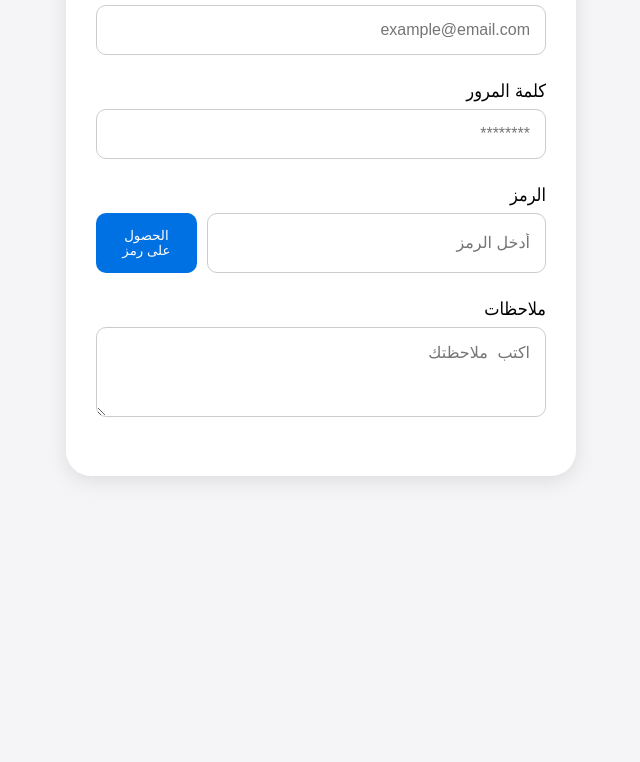
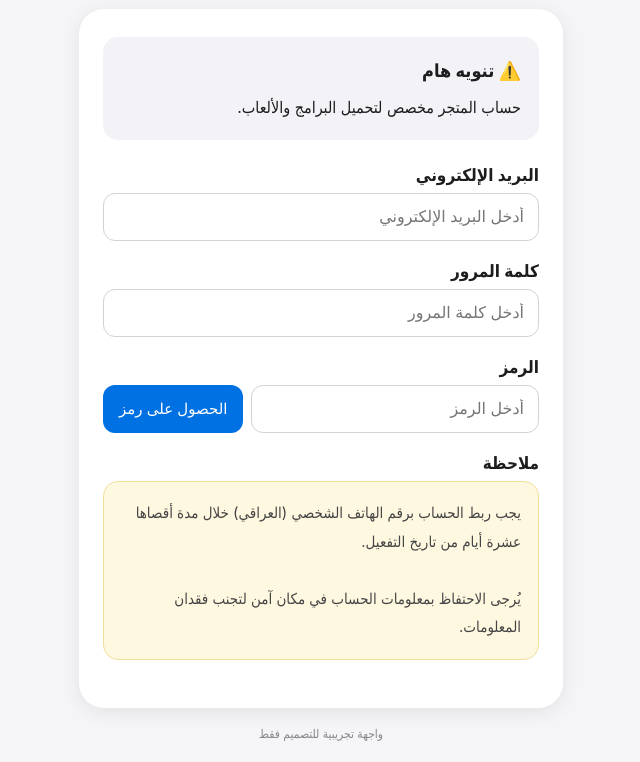
Before and after one commit to gigtilqp2026-debug/-SearchNow, a plain HTML site: page index.html in a window 1280 px wide. Shown: the part 192-954 px from the top of the page, without its empty margins (319-959 px from the left). Before the commit the page ends 800 px from the top, so only its background shows below. Drawn offline with Linux system fonts and the light colour scheme.

Commit message:
Update index.html

```diff
--- a/index.html
+++ b/index.html
@@ -3,107 +3,189 @@
 <head>
 <meta charset="UTF-8">
 <meta name="viewport" content="width=device-width, initial-scale=1.0">
-<title>نموذج تجريبي</title>
+
+<title>حساب المتجر</title>
 
 <style>
-body{
-    background:#f5f5f7;
-    font-family:Tahoma, Arial;
-    margin:0;
-    padding:20px;
+*{
+    box-sizing:border-box;
 }
 
-.container{
-    max-width:450px;
-    margin:auto;
-    background:#fff;
-    border-radius:25px;
-    padding:30px;
-    box-shadow:0 5px 20px rgba(0,0,0,0.1);
+body{
+    margin:0;
+    background:#f5f5f7;
+    font-family:-apple-system,BlinkMacSystemFont,"Segoe UI",Tahoma,Arial,sans-serif;
+    color:#1d1d1f;
+}
+
+.page{
+    max-width:520px;
+    margin:35px auto;
+    padding:18px;
+}
+
+.logo{
+    text-align:center;
+    font-size:42px;
+    margin-bottom:8px;
 }
 
 h1{
     text-align:center;
-    margin-bottom:10px;
+    font-size:30px;
+    margin:5px 0 8px;
+    font-weight:700;
 }
 
-.sub{
+.subtitle{
     text-align:center;
-    color:#666;
-    margin-bottom:30px;
+    color:#6e6e73;
+    font-size:16px;
+    margin-bottom:25px;
+}
+
+.card{
+    background:white;
+    border-radius:25px;
+    padding:28px 24px;
+    box-shadow:0 4px 20px rgba(0,0,0,.08);
+}
+
+.notice{
+    background:#f2f2f7;
+    border-radius:15px;
+    padding:18px;
+    margin-bottom:25px;
+    line-height:1.8;
+}
+
+.notice-title{
+    font-weight:700;
+    font-size:18px;
+    margin-bottom:6px;
 }
 
 .group{
-    margin-bottom:25px;
+    margin-bottom:20px;
 }
 
 label{
     display:block;
+    font-size:17px;
+    font-weight:600;
     margin-bottom:8px;
-    font-size:18px;
 }
 
 input, textarea{
     width:100%;
-    padding:15px;
-    border:1px solid #ccc;
-    border-radius:10px;
+    border:1px solid #d2d2d7;
+    border-radius:12px;
+    padding:14px;
     font-size:16px;
-    box-sizing:border-box;
+    outline:none;
+    background:#fff;
 }
 
-textarea{
-    height:90px;
+input:focus, textarea:focus{
+    border-color:#0071e3;
+    box-shadow:0 0 0 3px rgba(0,113,227,.12);
 }
 
-.code-box{
+.code-row{
     display:flex;
-    gap:10px;
+    gap:8px;
 }
 
-button{
+.code-row input{
+    flex:1;
+}
+
+.code-btn{
+    border:0;
+    border-radius:12px;
     background:#0071e3;
     color:white;
-    border:none;
-    padding:15px;
-    border-radius:10px;
+    padding:0 16px;
+    font-size:15px;
     cursor:pointer;
 }
 
-button:hover{
-    opacity:0.9;
+.note{
+    background:#fff8e1;
+    border:1px solid #f0df9a;
+    border-radius:15px;
+    padding:17px;
+    line-height:1.9;
+    font-size:15px;
+    color:#444;
+}
+
+.demo{
+    text-align:center;
+    color:#86868b;
+    font-size:12px;
+    margin-top:18px;
 }
 </style>
 </head>
 
 <body>
 
-<div class="container">
-    <h1>نموذج تجريبي</h1>
-    <div class="sub">واجهة تصميم فقط</div>
+<div class="page">
+
+    <div class="logo"></div>
+
+    <h1>حساب المتجر</h1>
+
+    <div class="subtitle">
+        لتحميل البرامج والألعاب
+    </div>
+
+    <div class="card">
+
+        <div class="notice">
+            <div class="notice-title">⚠️ تنويه هام</div>
+            حساب المتجر مخصص لتحميل البرامج والألعاب.
+        </div>
 
         <div class="group">
             <label>البريد الإلكتروني</label>
-        <input type="email" placeholder="example@email.com">
+            <input type="email" placeholder="أدخل البريد الإلكتروني">
         </div>
 
         <div class="group">
             <label>كلمة المرور</label>
-        <input type="password" placeholder="********">
+            <input type="password" placeholder="أدخل كلمة المرور">
         </div>
 
         <div class="group">
             <label>الرمز</label>
-        <div class="code-box">
+
+            <div class="code-row">
                 <input type="text" placeholder="أدخل الرمز">
-            <button>الحصول على رمز</button>
+                <button class="code-btn" type="button">
+                    الحصول على رمز
+                </button>
             </div>
         </div>
 
         <div class="group">
-        <label>ملاحظات</label>
-        <textarea placeholder="اكتب ملاحظتك"></textarea>
+            <label>ملاحظة</label>
+
+            <div class="note">
+                يجب ربط الحساب برقم الهاتف الشخصي (العراقي)
+                خلال مدة أقصاها عشرة أيام من تاريخ التفعيل.
+                <br><br>
+                يُرجى الاحتفاظ بمعلومات الحساب في مكان آمن لتجنب فقدان المعلومات.
             </div>
+        </div>
+
+    </div>
+
+    <div class="demo">
+        واجهة تجريبية للتصميم فقط
+    </div>
+
 </div>
 
 </body>
```
Lines whose indentation alone changed are shown as unchanged.
